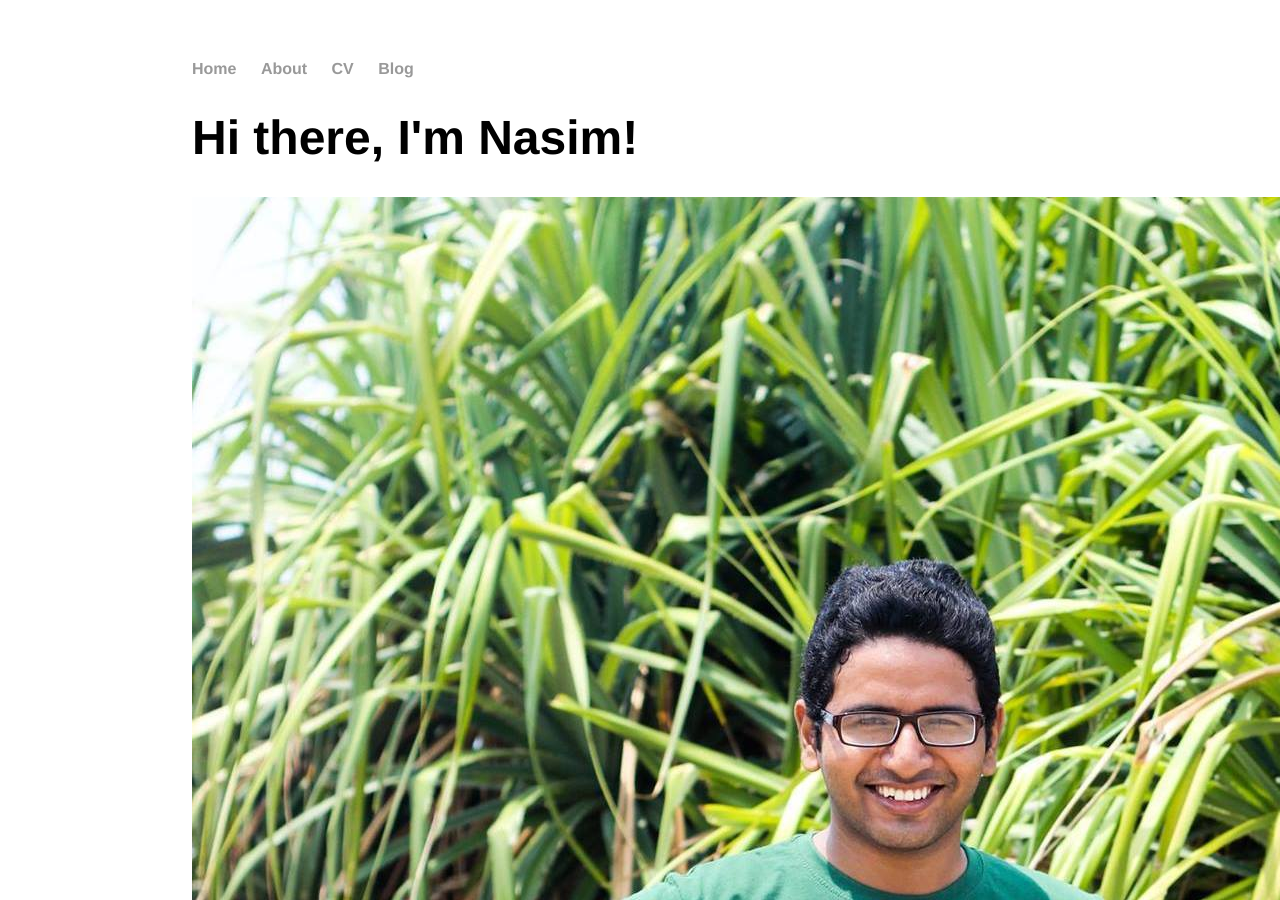
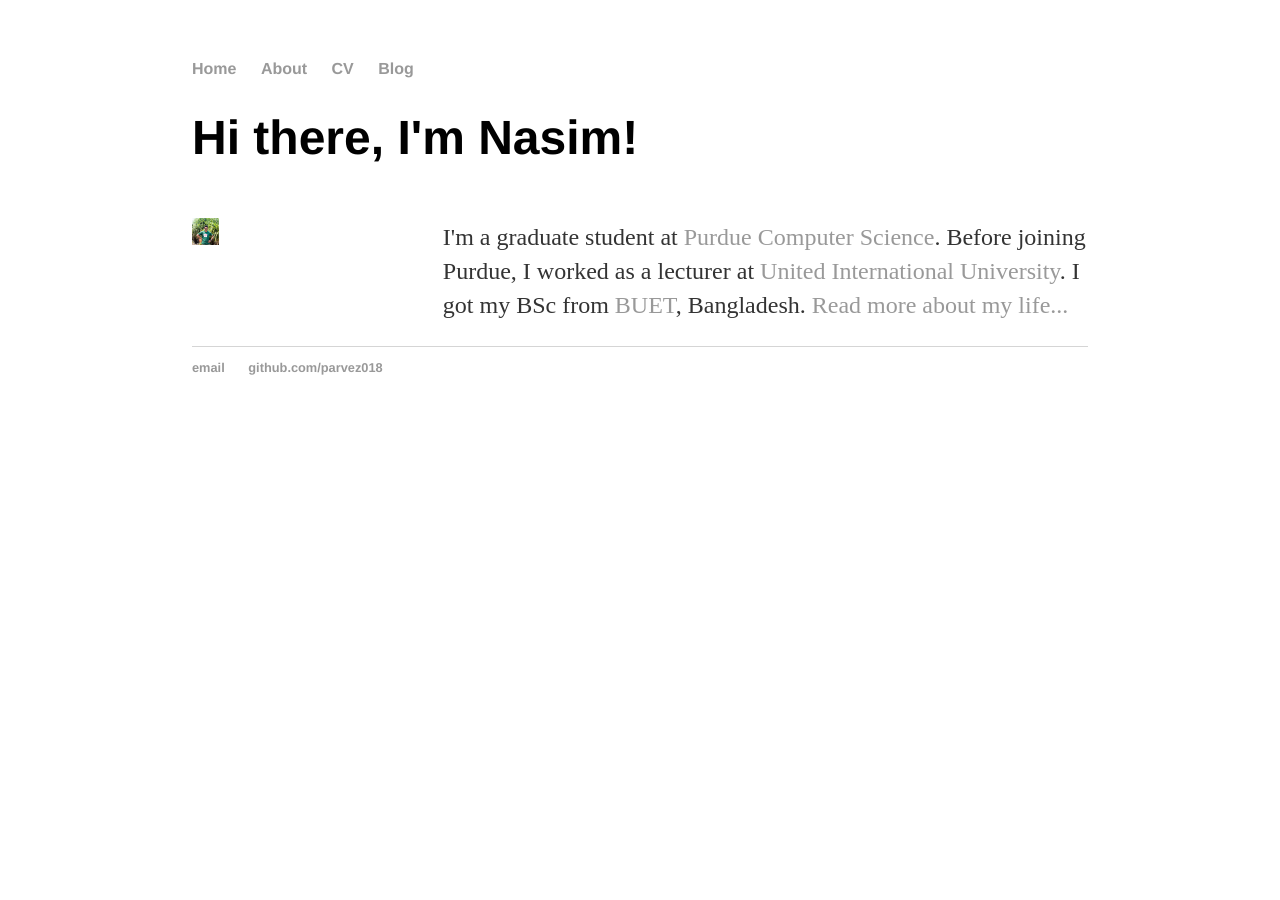
Before and after one commit to parvez018/parvez018.github.io, a Jekyll site: the page built from index.md, in a window 1280 px wide and 900 px high. Built offline with Jekyll 4.4.1, drawn with Linux system fonts in a browser that asks for light colours.

Commit message:
Update index.md

```diff
--- a/index.md
+++ b/index.md
@@ -8,7 +8,7 @@
 	<div style="width: 100%; display: table;">
 		<div style="display: table-row;">
 	    		<div style="width: 20%; display: table-cell;">
-				<img src="/images/profile.jpg" alt="Nasim's picture"/>
+				<img src="/images/profile.jpg" alt="Nasim's picture" style="width: 15%;"/>
 	    		</div>
 	    		<div style="display: table-cell;">
 				<p style="padding-left:10%;">I'm a graduate student at <a href="https://www.cs.purdue.edu/">Purdue Computer Science</a>. Before joining Purdue, I worked as a lecturer at <a href="http://www.uiu.ac.bd/">United International University</a>. I got my BSc from <a href="https://www.buet.ac.bd/web/">BUET</a>, Bangladesh. <a href="/about">Read more about my life...</a></p>
```
